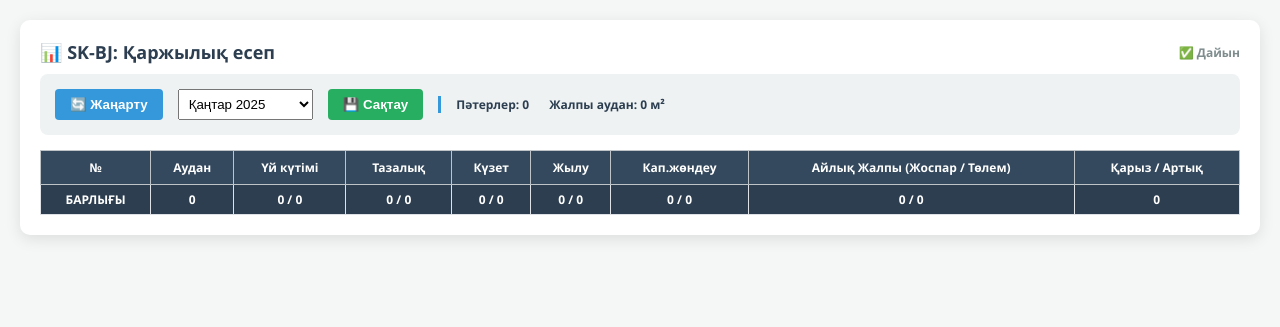
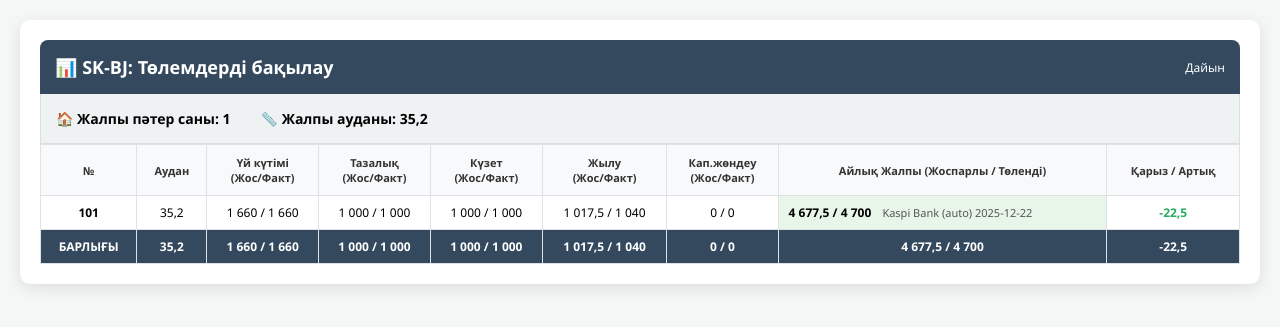
Before and after one commit to qalpan/sk-bj, a Django app: page /admin-panel/ in a window 1280 px wide. Shown: the top 327 px of the page. Run offline with Django 4.2, Linux system fonts and the light colour scheme; data that the repository does not hold is empty.

Commit message:
Update tөlemesep_smart.html

```diff
--- a/templates/tөlemesep_smart.html
+++ b/templates/tөlemesep_smart.html
@@ -2,40 +2,36 @@
 <html lang="kk">
 <head>
     <meta charset="UTF-8">
-    <title>SK-BJ — Төлемдерді Бақылау</title>
+    <title>SK-BJ — Қаржылық есеп</title>
     <style>
-        body { font-family: 'Segoe UI', sans-serif; background: #f4f7f6; margin: 20px; font-size: 12px; }
-        .container { background: white; padding: 20px; border-radius: 10px; box-shadow: 0 4px 15px rgba(0,0,0,0.1); max-width: 100%; margin: auto; }
-        .controls { display: flex; gap: 15px; margin-bottom: 15px; background: #eef2f3; padding: 15px; border-radius: 8px; align-items: center; }
-        .stats-top { display: flex; gap: 20px; font-weight: bold; color: #2c3e50; border-left: 3px solid #3498db; padding-left: 15px; }
-        .btn { padding: 8px 15px; border: none; border-radius: 4px; cursor: pointer; font-weight: bold; color: white; }
-        .btn-update { background: #3498db; }
-        .btn-save { background: #27ae60; }
-        table { width: 100%; border-collapse: collapse; margin-top: 10px; }
-        th { background: #34495e; color: white; padding: 8px; border: 1px solid #bdc3c7; }
-        td { border: 1px solid #dee2e6; padding: 6px; text-align: center; white-space: nowrap; }
-        .plan-val { color: #7f8c8d; font-size: 11px; }
-        .fact-val { font-weight: bold; color: #27ae60; }
-        .trans-info { font-size: 10px; color: #555; margin-left: 5px; font-weight: normal; }
-        tfoot tr { background: #2c3e50; color: white; font-weight: bold; }
+        body { font-family: 'Segoe UI', Tahoma, sans-serif; background: #f4f7f6; margin: 20px; font-size: 12px; }
+        .container { background: white; padding: 20px; border-radius: 10px; box-shadow: 0 4px 15px rgba(0,0,0,0.1); }
+        .header-box { display: flex; justify-content: space-between; align-items: center; background: #34495e; color: white; padding: 15px; border-radius: 8px 8px 0 0; }
+        .stats-row { display: flex; gap: 30px; background: #eef2f3; padding: 15px; border: 1px solid #ddd; border-top: none; font-weight: bold; font-size: 14px; }
+
+        table { width: 100%; border-collapse: collapse; background: white; }
+        th { background: #f8f9fa; color: #333; padding: 10px; border: 1px solid #dee2e6; font-size: 11px; }
+        td { border: 1px solid #dee2e6; padding: 8px; text-align: center; white-space: nowrap; }
+
+        .total-col { background: #e8f5e9; font-weight: bold; text-align: left; padding-left: 10px; }
+        .trans-info { font-weight: normal; color: #555; font-size: 11px; margin-left: 8px; }
+
+        tfoot tr { background: #34495e; color: white; font-weight: bold; }
+        .debt-red { color: #c0392b; font-weight: bold; }
+        .debt-green { color: #27ae60; font-weight: bold; }
     </style>
 </head>
 <body>
 
 <div class="container">
-    <div style="display:flex; justify-content:space-between; align-items:center; margin-bottom:10px;">
-        <h2 style="color:#2c3e50; margin:0;">📊 SK-BJ: Қаржылық есеп</h2>
-        <span id="syncStatus" style="font-weight:bold; color:#7f8c8d;">Күтуде...</span>
+    <div class="header-box">
+        <h2 style="margin:0;">📊 SK-BJ: Төлемдерді бақылау</h2>
+        <div id="syncStatus">Дайын</div>
     </div>
 
-    <div class="controls">
-        <button class="btn btn-update" onclick="fetchData()">🔄 Жаңарту</button>
-        <select id="monthSelector" onchange="renderTable()" style="padding: 6px;"></select>
-        <button class="btn btn-save" onclick="saveData()">💾 Сақтау</button>
-        <div class="stats-top">
-            <div>Пәтерлер: <span id="statCount">0</span></div>
-            <div>Жалпы аудан: <span id="statArea">0</span> м²</div>
-        </div>
+    <div class="stats-row">
+        <div>🏠 Жалпы пәтер саны: <span id="statCount">0</span></div>
+        <div>📏 Жалпы ауданы: <span id="statArea">0</span></div>
     </div>
 
     <table>
@@ -43,12 +39,12 @@
             <tr>
                 <th>№</th>
                 <th>Аудан</th>
-                <th>Үй күтімі</th>
-                <th>Тазалық</th>
-                <th>Күзет</th>
-                <th>Жылу</th>
-                <th>Кап.жөндеу</th>
-                <th>Айлық Жалпы (Жоспар / Төлем)</th>
+                <th>Үй күтімі<br>(Жос/Факт)</th>
+                <th>Тазалық<br>(Жос/Факт)</th>
+                <th>Күзет<br>(Жос/Факт)</th>
+                <th>Жылу<br>(Жос/Факт)</th>
+                <th>Кап.жөндеу<br>(Жос/Факт)</th>
+                <th>Айлық Жалпы (Жоспарлы / Төленді)</th>
                 <th>Қарыз / Артық</th>
             </tr>
         </thead>
@@ -58,32 +54,21 @@
 </div>
 
 <script>
-    let db = { apartments: [] };
-
-    // САНДАРДЫ ФОРМАТТАУ ФУНКЦИЯСЫ (1 234 567,89)
-    function fNum(num) {
+    // САНДАРДЫ ФОРМАТТАУ: 5 065 526,21
+    function formatNumber(num) {
         if (num === undefined || num === null || isNaN(num)) return "0";
         let parts = num.toFixed(2).split(".");
-        parts[0] = parts[0].replace(/\B(?=(\d{3})+(?!\d))/g, " "); // Мыңдықтарға бос орын
-        // Егер тиын болса ғана үтірмен көрсету, әйтпесе бүтін сан
-        return parts[1] === "00" ? parts[0] : parts[0] + "," + parts[1].replace(/0+$/, "");
+        // Мыңдықтарды бос орынмен бөлу
+        parts[0] = parts[0].replace(/\B(?=(\d{3})+(?!\d))/g, " ");
+        // Бөлшек бөлігі 00 болса, оны алып тастау, әйтпесе үтірмен жалғау
+        let decimal = parts[1] === "00" ? "" : "," + parts[1].replace(/0+$/, "");
+        if (decimal === ",") decimal = "";
+        return parts[0] + decimal;
     }
 
-    async function fetchData() {
-        document.getElementById('syncStatus').innerText = "🔄 Жүктелуде...";
-        try {
-            const res = await fetch('/api/data/');
-            db = await res.json();
-            const selector = document.getElementById('monthSelector');
-            const months = ["Қаңтар", "Ақпан", "Наурыз", "Сәуір", "Мамыр", "Маусым", "Шілде", "Тамыз", "Қыркүйек", "Қазан", "Қараша", "Желтоқсан"];
-            selector.innerHTML = months.map((m, i) => `<option value="${i}">${m} 2025</option>`).join('');
-            renderTable();
-            document.getElementById('syncStatus').innerText = "✅ Дайын";
-        } catch (e) { document.getElementById('syncStatus').innerText = "❌ Қате"; }
-    }
+    let db = { apartments: [] }; // Бұл жерге API-ден деректер келеді
 
     function renderTable() {
-        const mIdx = document.getElementById('monthSelector').value;
         const tbody = document.getElementById('tableBody');
         const tfoot = document.getElementById('tableFooter');
         tbody.innerHTML = '';
@@ -91,6 +76,7 @@
         let totals = { area: 0, maintP: 0, maintF: 0, cleanP: 0, cleanF: 0, secP: 0, secF: 0, heatP: 0, heatF: 0, capP: 0, capF: 0, charge: 0, paid: 0, debt: 0 };
 
         db.apartments.forEach(apt => {
+            const mIdx = 0; // Ағымдағы ай
             const L = apt.ledger[mIdx] || { charges: {}, paymentTransactions: [] };
             const ch = L.charges || {};
 
@@ -101,7 +87,7 @@
             const rowCharge = L.totalMonthlyCharge || 0;
             const rowDebt = L.accumulated ? L.accumulated.overall : 0;
 
-            // Жиынтықтар
+            // Барлығын қосу
             totals.area += (apt.area || 0);
             totals.maintP += (ch.maint || 0); totals.maintF += fM;
             totals.cleanP += (ch.clean || 0); totals.cleanF += fCl;
@@ -111,59 +97,65 @@
             totals.charge += rowCharge;       totals.paid += rowPaid;
             totals.debt += rowDebt;
 
-            // Төлем ақпаратын жинау (Бір жолға)
-            const transDetails = (L.paymentTransactions || []).map(t =>
-                `<span class="trans-info">${t.paymentSource || ''} ${t.date || ''}</span>`
-            ).join(' ');
+            // Төлем ақпаратын бір жолға жинау
+            const transInfo = (L.paymentTransactions || []).map(t =>
+                `${t.paymentSource || ''} ${t.date || ''}`
+            ).join('; ');
 
             tbody.innerHTML += `
                 <tr>
                     <td><b>${apt.id}</b></td>
-                    <td>${fNum(apt.area)}</td>
-                    <td><span class="plan-val">${fNum(ch.maint)}</span> / <span class="fact-val">${fNum(fM)}</span></td>
-                    <td><span class="plan-val">${fNum(ch.clean)}</span> / <span class="fact-val">${fNum(fCl)}</span></td>
-                    <td><span class="plan-val">${fNum(ch.sec)}</span> / <span class="fact-val">${fNum(fS)}</span></td>
-                    <td><span class="plan-val">${fNum(ch.heat)}</span> / <span class="fact-val">${fNum(fH)}</span></td>
-                    <td><span class="plan-val">${fNum(ch.cap)}</span> / <span class="fact-val">${fNum(fCp)}</span></td>
-                    <td style="background:#e8f5e9;">
-                        <b>${fNum(rowCharge)} / ${fNum(rowPaid)}</b> ${transDetails}
+                    <td>${formatNumber(apt.area)}</td>
+                    <td>${formatNumber(ch.maint)} / ${formatNumber(fM)}</td>
+                    <td>${formatNumber(ch.clean)} / ${formatNumber(fCl)}</td>
+                    <td>${formatNumber(ch.sec)} / ${formatNumber(fS)}</td>
+                    <td>${formatNumber(ch.heat)} / ${formatNumber(fH)}</td>
+                    <td>${formatNumber(ch.cap)} / ${formatNumber(fCp)}</td>
+                    <td class="total-col">
+                        ${formatNumber(rowCharge)} / ${formatNumber(rowPaid)}
+                        <span class="trans-info">${transInfo}</span>
                     </td>
-                    <td style="font-weight:bold; color:${rowDebt > 0 ? '#c0392b' : '#27ae60'}">${fNum(rowDebt)}</td>
+                    <td class="${rowDebt > 0 ? 'debt-red' : 'debt-green'}">${formatNumber(rowDebt)}</td>
                 </tr>
             `;
         });
 
+        // Статистиканы жаңарту
         document.getElementById('statCount').innerText = db.apartments.length;
-        document.getElementById('statArea').innerText = fNum(totals.area);
+        document.getElementById('statArea').innerText = formatNumber(totals.area);
 
+        // Төменгі жиынтық
         tfoot.innerHTML = `
             <tr>
                 <td>БАРЛЫҒЫ</td>
-                <td>${fNum(totals.area)}</td>
-                <td>${fNum(totals.maintP)} / ${fNum(totals.maintF)}</td>
-                <td>${fNum(totals.cleanP)} / ${fNum(totals.cleanF)}</td>
-                <td>${fNum(totals.secP)} / ${fNum(totals.secF)}</td>
-                <td>${fNum(totals.heatP)} / ${fNum(totals.heatF)}</td>
-                <td>${fNum(totals.capP)} / ${fNum(totals.capF)}</td>
-                <td>${fNum(totals.charge)} / ${fNum(totals.paid)}</td>
-                <td>${fNum(totals.debt)}</td>
+                <td>${formatNumber(totals.area)}</td>
+                <td>${formatNumber(totals.maintP)} / ${formatNumber(totals.maintF)}</td>
+                <td>${formatNumber(totals.cleanP)} / ${formatNumber(totals.cleanF)}</td>
+                <td>${formatNumber(totals.secP)} / ${formatNumber(totals.secF)}</td>
+                <td>${formatNumber(totals.heatP)} / ${formatNumber(totals.heatF)}</td>
+                <td>${formatNumber(totals.capP)} / ${formatNumber(totals.capF)}</td>
+                <td>${formatNumber(totals.charge)} / ${formatNumber(totals.paid)}</td>
+                <td>${formatNumber(totals.debt)}</td>
             </tr>
         `;
     }
 
-    async function saveData() {
-        document.getElementById('syncStatus').innerText = "⏳ Сақталуда...";
-        try {
-            await fetch('/api/data/', {
-                method: 'POST',
-                headers: { 'Content-Type': 'application/json' },
-                body: JSON.stringify(db)
-            });
-            document.getElementById('syncStatus').innerText = "✅ Сақталды";
-        } catch (e) { alert("Қате орын алды"); }
-    }
+    // Тексеру үшін мысал деректер (API-ден келгенде бұл автоматты түрде толады)
+    window.onload = () => {
+        db.apartments = [
+            {
+                id: "101", area: 35.2,
+                ledger: [{
+                    charges: { maint: 1660, clean: 1000, sec: 1000, heat: 1017.5, cap: 0 },
+                    totalMonthlyCharge: 4677.5,
+                    paymentTransactions: [{ paymentSource: "Kaspi Bank (auto)", date: "2025-12-22", amounts: { maint: 1660, clean: 1000, sec: 1000, heat: 1040, cap: 0 } }],
+                    accumulated: { overall: -22.5 }
+                }]
+            }
+        ];
+        renderTable();
+    };
+</script>
 
-    window.onload = fetchData;
-</script>
 </body>
 </html>
```
